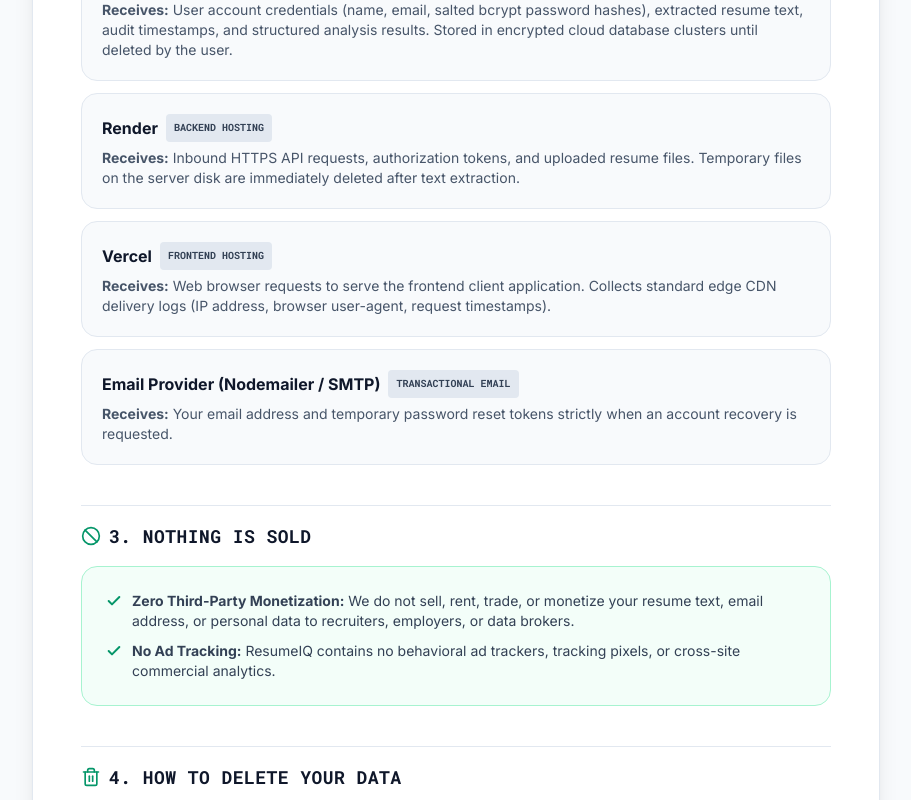
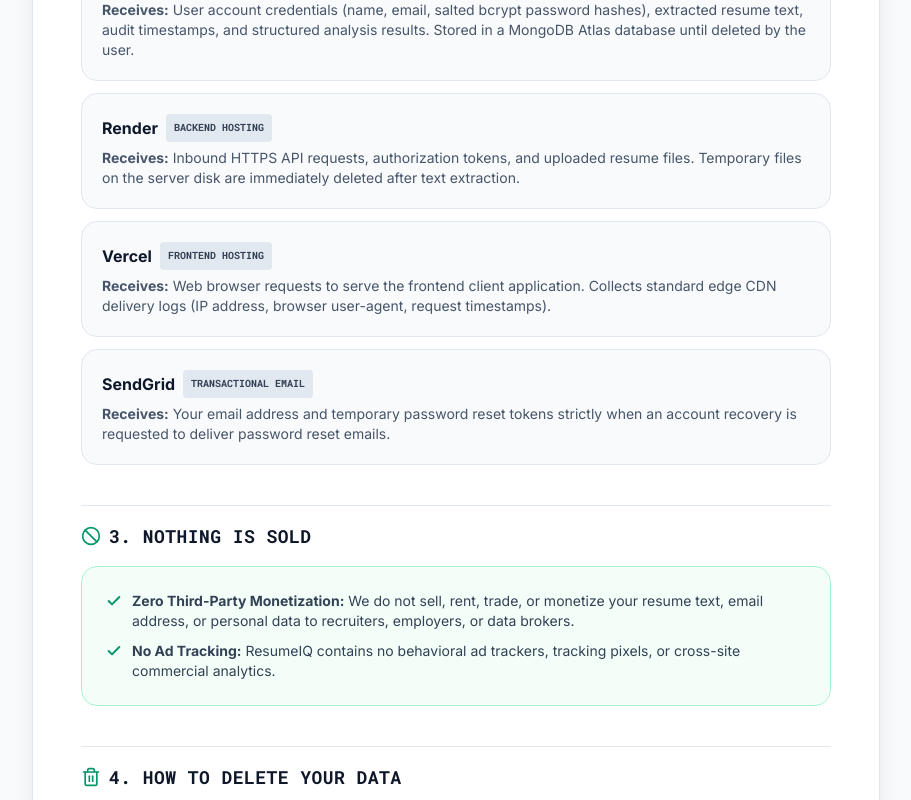
Before and after one commit to Rajksri02/resumeiq, a React (Vite) app in the folder client/: page /privacy in a window 1280 px wide. Shown: the part 1081-1881 px from the top of the page, without its empty margins (184-1095 px from the left). Built offline with nearby package versions, Linux system fonts and the light colour scheme; no server answers.

Commit message:
docs(privacy): name the real email provider and note demo reset-email behaviour

```diff
--- a/client/src/pages/Privacy.jsx
+++ b/client/src/pages/Privacy.jsx
@@ -1,6 +1,7 @@
 import { Link } from 'react-router-dom';
 import { ArrowLeft, ShieldCheck, Database, Ban, Trash2, FileText, Check, Server, ExternalLink } from 'lucide-react';
 import ThemeToggle from '../components/ThemeToggle';
+import { GEMINI_TIER_NOTICE } from '../config/privacy';
 
 const Privacy = () => {
   return (
@@ -121,7 +122,7 @@ const Privacy = () => {
                   <strong>Receives:</strong> Extracted resume text and your target job description to evaluate structural ATS compatibility, extract skills tokens, and generate bullet point rewrites.
                 </p>
                 <p className="text-xs text-amber-700 dark:text-amber-400/90 leading-relaxed font-sans bg-amber-500/10 border border-amber-500/20 p-3 rounded-xl">
-                  This app uses Google's free API tier, where Google's terms allow submitted content to be used to improve its products and reviewed by humans. Don't upload sensitive or confidential details, and consider removing your phone number and address first. For full details on Google's data handling practices and user rights, please consult the{' '}
+                  {GEMINI_TIER_NOTICE} Don't upload sensitive or confidential details, and consider removing your phone number and address first. For full details on Google's data handling practices and user rights, please consult the{' '}
                   <a
                     href="https://ai.google.dev/gemini-api/terms"
                     target="_blank"
@@ -142,7 +143,7 @@ const Privacy = () => {
                   </span>
                 </h4>
                 <p className="text-xs sm:text-sm text-slate-600 dark:text-slate-400 leading-relaxed font-sans">
-                  <strong>Receives:</strong> User account credentials (name, email, salted bcrypt password hashes), extracted resume text, audit timestamps, and structured analysis results. Stored in encrypted cloud database clusters until deleted by the user.
+                  <strong>Receives:</strong> User account credentials (name, email, salted bcrypt password hashes), extracted resume text, audit timestamps, and structured analysis results. Stored in a MongoDB Atlas database until deleted by the user.
                 </p>
               </div>
 
@@ -175,13 +176,13 @@ const Privacy = () => {
               {/* Email Provider */}
               <div className="p-5 bg-slate-50 dark:bg-slate-800/60 border border-slate-200 dark:border-slate-700/80 rounded-2xl space-y-1.5">
                 <h4 className="text-base font-bold text-slate-900 dark:text-white flex items-center gap-2">
-                  <span>Email Provider (Nodemailer / SMTP)</span>
+                  <span>SendGrid</span>
                   <span className="text-[10px] font-mono uppercase bg-slate-200 dark:bg-slate-700 text-slate-700 dark:text-slate-300 px-2 py-0.5 rounded">
                     TRANSACTIONAL EMAIL
                   </span>
                 </h4>
                 <p className="text-xs sm:text-sm text-slate-600 dark:text-slate-400 leading-relaxed font-sans">
-                  <strong>Receives:</strong> Your email address and temporary password reset tokens strictly when an account recovery is requested.
+                  <strong>Receives:</strong> Your email address and temporary password reset tokens strictly when an account recovery is requested to deliver password reset emails.
                 </p>
               </div>
             </div>
```
